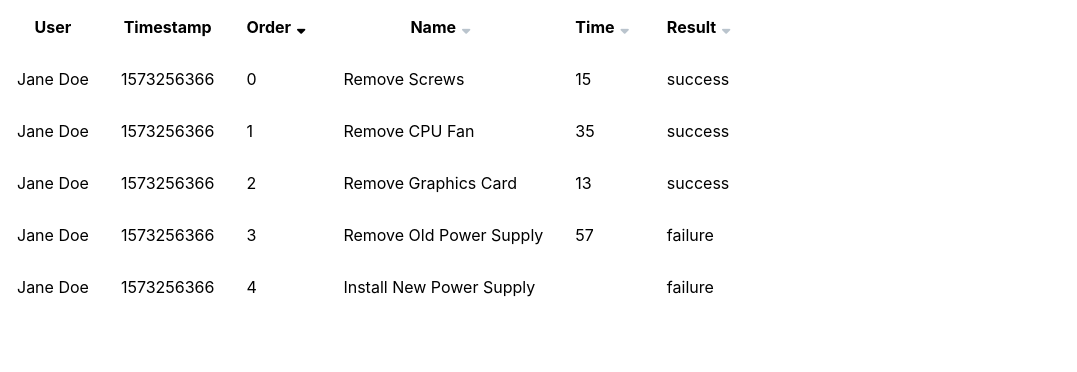
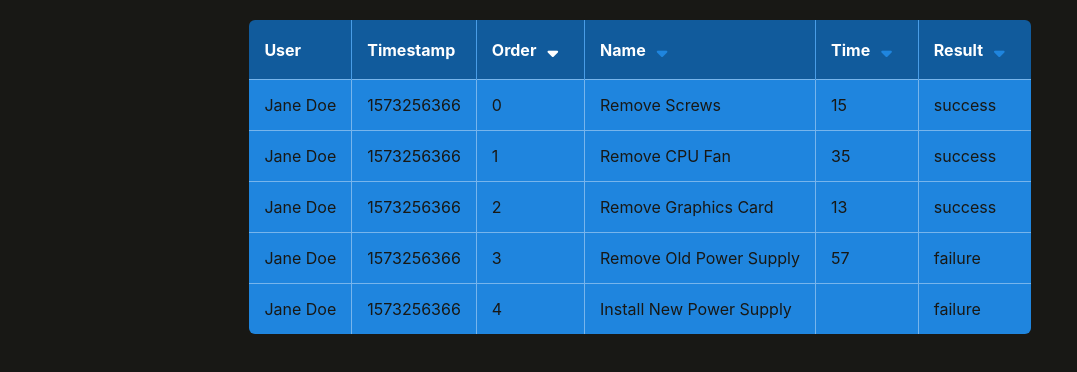
Before and after one commit to maggieholbling/dashboard-table, a React (Create React App) app: page / in a window 1280 px wide. Shown: the top 372 px of the page, without its empty margins (0-1077 px from the left). Built offline with nearby package versions, Linux system fonts and the light colour scheme.

Commit message:
add styling

```diff
--- a/src/App.scss
+++ b/src/App.scss
@@ -1,3 +1,10 @@
 @import 'styles/config';
 @import 'styles/table';
 @import 'styles/sort-button';
+
+body {
+ display: flex;
+ justify-content: center;
+ padding: 20px;
+ background-color: $dark-color;
+}
--- a/src/styles/_config.scss
+++ b/src/styles/_config.scss
@@ -1 +1,3 @@
-$dark-color: #242B31;
+$main-color: #1F85DE;
+$darker-main-color: #115B9C;
+$dark-color: #181815;
--- a/src/styles/_sort-button.scss
+++ b/src/styles/_sort-button.scss
@@ -1,5 +1,11 @@
+.fas.fa-sort-down, .fas.fa-sort-up{
+  color: white;
+  font-size: 17px;
+  padding: 5px;
+}
+
 .fas.fa-sort-down.unselected {
-  color: lighten( $dark-color, 60% );
+  color: $main-color;
 }
 
 .sort {
--- a/src/styles/_table.scss
+++ b/src/styles/_table.scss
@@ -1,3 +1,58 @@
-th, td {
+table {
+  border-collapse: collapse;
+  text-align: left;
+}
+
+tr:hover {
+  > td {
+    background-color: darken($main-color, 5%);
+  }
+}
+
+th {
   padding: 15px;
+  background-color: $darker-main-color;
+  color: white;
+  border-left: 1px solid lighten($main-color, 10%);
+  border-top: 0;
 }
+
+td {
+  padding: 15px;
+  background-color: $main-color;
+  border: 1px solid lighten($main-color, 20%);
+  color: $dark-color;
+}
+
+// table radius
+th:first-child {
+  border-radius: 6px 0 0 0;
+  border-left: 0;
+}
+
+td:first-child {
+  border-left: 0;
+}
+
+td:last-child {
+  border-right: 0;
+}
+
+th:last-child {
+  border-radius: 0 6px 0 0;
+  border-right: 0;
+}
+
+tr:last-child {
+  td:first-child {
+    border-radius: 0 0 0 6px;
+  }
+
+  td:last-child {
+    border-radius: 0 0 6px 0;
+  }
+
+  td {
+    border-bottom: 0;
+  }
+}
```
